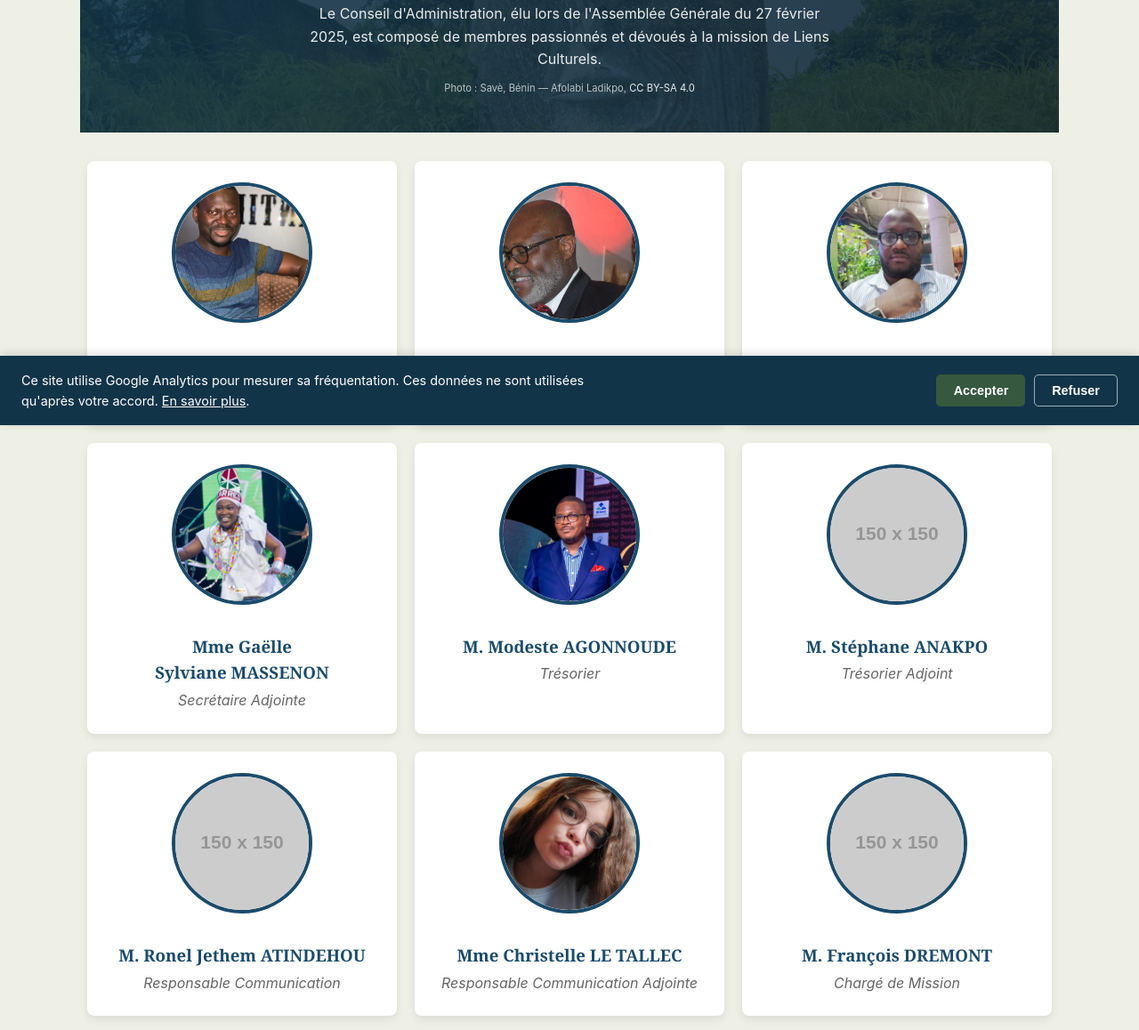
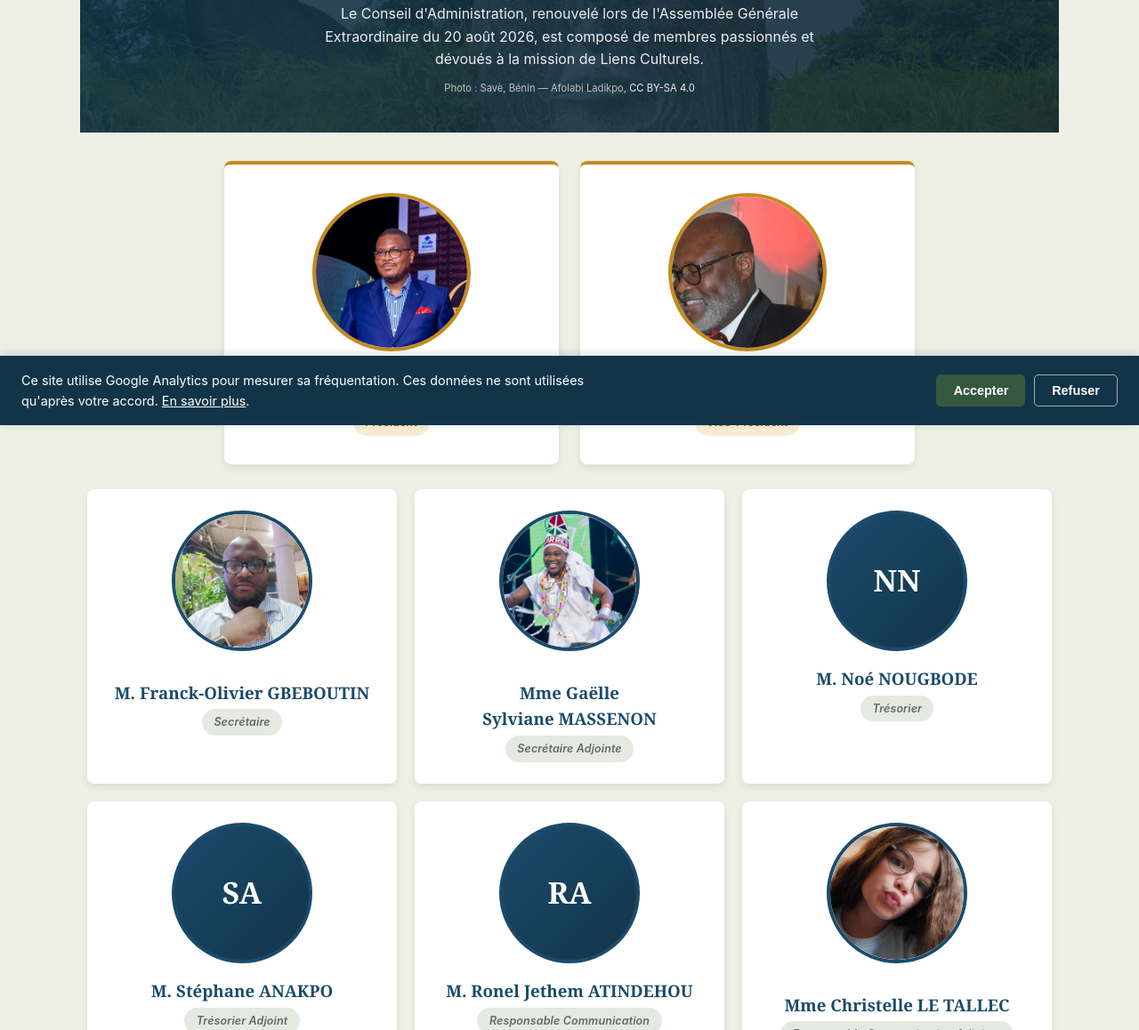
Before and after one commit to magonnoude/site-liensculturels, a website: page bureau.html in a window 1280 px wide. Shown: the part 322-1480 px from the top of the page at 89% size. Drawn offline with Linux system fonts and the light colour scheme; placeholder pictures from the web are drawn by us.

Commit message:
content: mettre à jour la composition du Bureau (AGE du 20/08/2026)
- Retire Judicaël Boni (Président sortant), affiche les 10 postes actuels
  dans l'ordre du compte-rendu officiel de l'AGE.
- Président et Vice-Président mis en avant dans une rangée dédiée.
- Rôles présentés en badges plutôt qu'en texte italique.
- Remplace le placeholder externe (via.placeholder.com, hors CSP) par un
  avatar local à initiales pour les 5 membres sans photo au dépôt
  (Nougbodé, Anakpo, Atindéhou, Dremont, Radji) — photos à venir.
- Date de l'AG mise à jour dans le titre, les balises de partage et le texte.

```diff
--- a/assets/css/style.css
+++ b/assets/css/style.css
@@ -738,6 +738,66 @@ footer{background:var(--primary-deep);color:#E8EAE0;padding:40px 0 0 0;margin-to
     color: #666;
 }
 
+.bureau-leadership {
+    display: flex;
+    flex-wrap: wrap;
+    justify-content: center;
+    gap: 24px;
+    margin-top: 2rem;
+}
+
+.member-card.leadership {
+    max-width: 320px;
+    padding: 2rem 1.75rem;
+    border-top: 4px solid var(--accent-color);
+}
+
+.member-card.leadership img,
+.member-card.leadership .avatar-placeholder {
+    width: 170px;
+    height: 170px;
+    border-color: var(--accent-color);
+}
+
+.member-card .avatar-placeholder {
+    width: 150px;
+    height: 150px;
+    border-radius: 50%;
+    margin: 0 auto 1rem auto;
+    display: flex;
+    align-items: center;
+    justify-content: center;
+    font-family: var(--heading-font);
+    font-weight: 700;
+    font-size: 2.1rem;
+    color: var(--white);
+    background: linear-gradient(135deg, var(--primary-color), var(--primary-deep));
+    border: 4px solid var(--primary-color);
+}
+
+.role-badge {
+    display: inline-block;
+    margin-top: 0.4rem;
+    padding: 0.3rem 0.85rem;
+    border-radius: 100px;
+    font-size: 0.78rem;
+    font-weight: 600;
+    font-style: normal;
+    letter-spacing: 0.01em;
+    background: #E4EAE1;
+    color: var(--secondary-color);
+}
+
+.role-badge.role-leadership {
+    background: #F6ECD6;
+    color: #8A5A10;
+}
+
+/* grid-bureau reste centré pour le reste du CA sous la rangée de direction */
+.bureau-leadership + .grid-bureau {
+    margin-top: 1.75rem;
+}
+
 .leader-word {
     display: flex;
     flex-wrap: wrap;
--- a/bureau.html
+++ b/bureau.html
@@ -4,18 +4,18 @@
     <meta charset="UTF-8">
     <meta name="viewport" content="width=device-width, initial-scale=1.0">
     <title>Le Bureau - Association Liens Culturels</title>
-    <meta name="description" content="Découvrez le Conseil d'Administration de Liens Culturels, élu lors de l'Assemblée Générale du 27 février 2025, et nos membres d'honneur.">
+    <meta name="description" content="Découvrez le Conseil d'Administration de Liens Culturels, renouvelé lors de l'Assemblée Générale Extraordinaire du 20 août 2026, et nos membres d'honneur.">
     <link rel="canonical" href="https://www.liensculturels.org/bureau.html">
     <meta property="og:type" content="website">
     <meta property="og:title" content="Le Bureau - Association Liens Culturels">
-    <meta property="og:description" content="Découvrez le Conseil d'Administration de Liens Culturels, élu lors de l'Assemblée Générale du 27 février 2025, et nos membres d'honneur.">
+    <meta property="og:description" content="Découvrez le Conseil d'Administration de Liens Culturels, renouvelé lors de l'Assemblée Générale Extraordinaire du 20 août 2026, et nos membres d'honneur.">
     <meta property="og:url" content="https://www.liensculturels.org/bureau.html">
     <meta property="og:image" content="https://www.liensculturels.org/assets/img/og-image.png">
     <meta property="og:locale" content="fr_FR">
     <meta property="og:site_name" content="Liens Culturels">
     <meta name="twitter:card" content="summary_large_image">
     <meta name="twitter:title" content="Le Bureau - Association Liens Culturels">
-    <meta name="twitter:description" content="Découvrez le Conseil d'Administration de Liens Culturels, élu lors de l'Assemblée Générale du 27 février 2025, et nos membres d'honneur.">
+    <meta name="twitter:description" content="Découvrez le Conseil d'Administration de Liens Culturels, renouvelé lors de l'Assemblée Générale Extraordinaire du 20 août 2026, et nos membres d'honneur.">
     <meta name="twitter:image" content="https://www.liensculturels.org/assets/img/og-image.png">
     <link rel="icon" href="/favicon.ico" sizes="any">
     <link rel="icon" href="assets/img/favicon-32.png" type="image/png" sizes="32x32">
@@ -69,23 +69,26 @@
         <div class="page-header with-photo photo-save">
             <h1><span class="lang-fr">Le Bureau Élu</span><span class="lang-en">The Elected Board</span></h1>
             <p>
-                <span class="lang-fr">Le Conseil d'Administration, élu lors de l'Assemblée Générale du 27 février 2025, est composé de membres passionnés et dévoués à la mission de Liens Culturels.</span>
-                <span class="lang-en">The Board of Directors, elected at the General Assembly of February 27, 2025, is made up of members passionate about and dedicated to the mission of Liens Culturels.</span>
+                <span class="lang-fr">Le Conseil d'Administration, renouvelé lors de l'Assemblée Générale Extraordinaire du 20 août 2026, est composé de membres passionnés et dévoués à la mission de Liens Culturels.</span>
+                <span class="lang-en">The Board of Directors, renewed at the Extraordinary General Assembly of August 20, 2026, is made up of members passionate about and dedicated to the mission of Liens Culturels.</span>
             </p>
             <span class="page-header-credit"><span class="lang-fr">Photo : Savè, Bénin — </span><span class="lang-en">Photo: Savè, Benin — </span>Afolabi Ladikpo, <a href="https://creativecommons.org/licenses/by-sa/4.0/" target="_blank" rel="noopener">CC BY-SA 4.0</a></span>
         </div>
 
+        <div class="bureau-leadership">
+            <div class="member-card leadership"><img src="assets/img/agonnoude.jpg" alt="Photo de M. Modeste AGONNOUDE" loading="lazy"><h3>M. Modeste AGONNOUDE</h3><p class="role-badge role-leadership"><span class="lang-fr">Président</span><span class="lang-en">President</span></p></div>
+            <div class="member-card leadership"><img src="assets/img/smith.jpeg" alt="Photo de M. Elie SMITH" loading="lazy"><h3>M. Elie SMITH</h3><p class="role-badge role-leadership"><span class="lang-fr">Vice-Président</span><span class="lang-en">Vice-President</span></p></div>
+        </div>
+
         <div class="grid-bureau">
-            <div class="member-card"><img src="assets/img/boni.jpg" alt="Photo de M. Judicaël Sènan BONI" loading="lazy"><h3>M. Judicaël Sènan BONI</h3><p><span class="lang-fr">Président</span><span class="lang-en">President</span></p></div>
-            <div class="member-card"><img src="assets/img/smith.jpeg" alt="Photo de M. Elie SMITH" loading="lazy"><h3>M. Elie SMITH</h3><p><span class="lang-fr">Vice-Président</span><span class="lang-en">Vice-President</span></p></div>
-            <div class="member-card"><img src="assets/img/gbeboutin.jpg" alt="Photo de M. Franck-Olivier GBEBOUTIN" loading="lazy"><h3>M. Franck-Olivier GBEBOUTIN</h3><p><span class="lang-fr">Secrétaire</span><span class="lang-en">Secretary</span></p></div>
-            <div class="member-card"><img src="assets/img/massenon1.jpg" alt="Photo de Mme Gaëlle Sylviane MASSENON" loading="lazy"><h3>Mme Gaëlle Sylviane MASSENON</h3><p><span class="lang-fr">Secrétaire Adjointe</span><span class="lang-en">Deputy Secretary</span></p></div>
-            <div class="member-card"><img src="assets/img/agonnoude.jpg" alt="Photo de M. Modeste AGONNOUDE" loading="lazy"><h3>M. Modeste AGONNOUDE</h3><p><span class="lang-fr">Trésorier</span><span class="lang-en">Treasurer</span></p></div>
-            <div class="member-card"><img src="https://via.placeholder.com/150/CCCCCC/FFFFFF?text=LC" alt="Photo de M. Stéphane ANAKPO" loading="lazy"><h3>M. Stéphane ANAKPO</h3><p><span class="lang-fr">Trésorier Adjoint</span><span class="lang-en">Deputy Treasurer</span></p></div>
-            <div class="member-card"><img src="https://via.placeholder.com/150/CCCCCC/FFFFFF?text=LC" alt="Photo de M. Ronel Jethem ATINDEHOU" loading="lazy"><h3>M. Ronel Jethem ATINDEHOU</h3><p><span class="lang-fr">Responsable Communication</span><span class="lang-en">Communications Officer</span></p></div>
-            <div class="member-card"><img src="assets/img/Le Tallec.jpg" alt="Photo de Mme Christelle LE TALLEC" loading="lazy"><h3>Mme Christelle LE TALLEC</h3><p><span class="lang-fr">Responsable Communication Adjointe</span><span class="lang-en">Deputy Communications Officer</span></p></div>
-            <div class="member-card"><img src="https://via.placeholder.com/150/CCCCCC/FFFFFF?text=LC" alt="Photo de M. François DREMONT" loading="lazy"><h3>M. François DREMONT</h3><p><span class="lang-fr">Chargé de Mission</span><span class="lang-en">Project Officer</span></p></div>
-            <div class="member-card"><img src="https://via.placeholder.com/150/CCCCCC/FFFFFF?text=LC" alt="Photo de M. Teddy FAROT" loading="lazy"><h3>M. Teddy FAROT</h3><p><span class="lang-fr">Chargé de Mission</span><span class="lang-en">Project Officer</span></p></div>
+            <div class="member-card"><img src="assets/img/gbeboutin.jpg" alt="Photo de M. Franck-Olivier GBEBOUTIN" loading="lazy"><h3>M. Franck-Olivier GBEBOUTIN</h3><p class="role-badge"><span class="lang-fr">Secrétaire</span><span class="lang-en">Secretary</span></p></div>
+            <div class="member-card"><img src="assets/img/massenon1.jpg" alt="Photo de Mme Gaëlle Sylviane MASSENON" loading="lazy"><h3>Mme Gaëlle Sylviane MASSENON</h3><p class="role-badge"><span class="lang-fr">Secrétaire Adjointe</span><span class="lang-en">Deputy Secretary</span></p></div>
+            <div class="member-card"><div class="avatar-placeholder" aria-hidden="true">NN</div><h3>M. Noé NOUGBODE</h3><p class="role-badge"><span class="lang-fr">Trésorier</span><span class="lang-en">Treasurer</span></p></div>
+            <div class="member-card"><div class="avatar-placeholder" aria-hidden="true">SA</div><h3>M. Stéphane ANAKPO</h3><p class="role-badge"><span class="lang-fr">Trésorier Adjoint</span><span class="lang-en">Deputy Treasurer</span></p></div>
+            <div class="member-card"><div class="avatar-placeholder" aria-hidden="true">RA</div><h3>M. Ronel Jethem ATINDEHOU</h3><p class="role-badge"><span class="lang-fr">Responsable Communication</span><span class="lang-en">Communications Officer</span></p></div>
+            <div class="member-card"><img src="assets/img/Le Tallec.jpg" alt="Photo de Mme Christelle LE TALLEC" loading="lazy"><h3>Mme Christelle LE TALLEC</h3><p class="role-badge"><span class="lang-fr">Responsable Communication Adjointe</span><span class="lang-en">Deputy Communications Officer</span></p></div>
+            <div class="member-card"><div class="avatar-placeholder" aria-hidden="true">FD</div><h3>M. François DREMONT</h3><p class="role-badge"><span class="lang-fr">Chargé de Mission</span><span class="lang-en">Project Officer</span></p></div>
+            <div class="member-card"><div class="avatar-placeholder" aria-hidden="true">SR</div><h3>M. Samse-Deen RADJI</h3><p class="role-badge"><span class="lang-fr">Chargé de Mission</span><span class="lang-en">Project Officer</span></p></div>
         </div>
 
         <h2 style="margin-top: 3rem;"><span class="lang-fr">Nos Membres d'Honneur</span><span class="lang-en">Our Honorary Members</span></h2>
```
